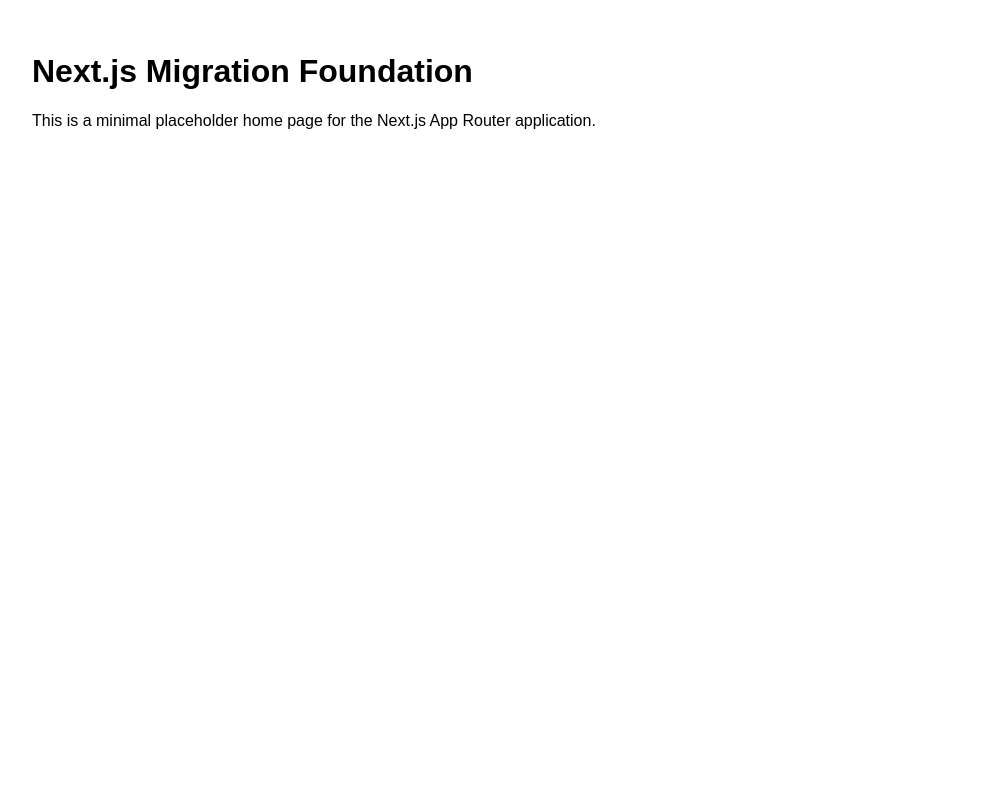
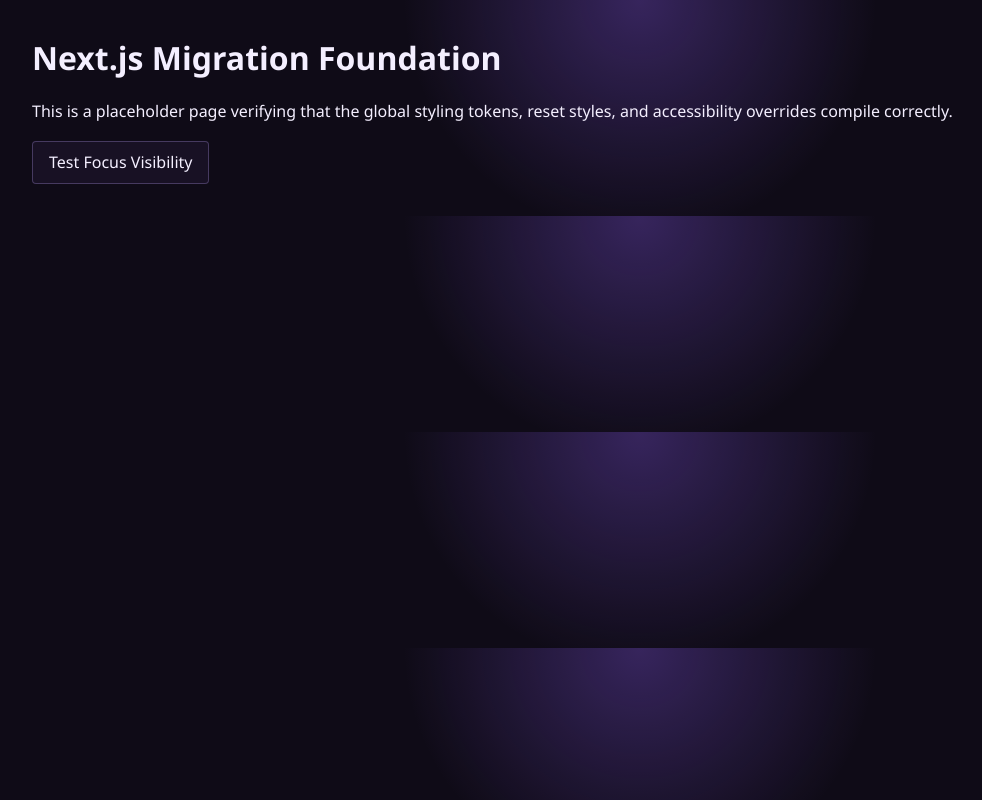
Before and after one commit to eden-jermendi/portfolio, a Next.js app: page / in a window 1280 px wide. Shown: the whole page, without its empty margins (0-982 px from the left). Built offline with nearby package versions, Linux system fonts and the light colour scheme.

Commit message:
docs(architecture): establish comprehensive project governance, design foundation, and terminology glossary

```diff
--- a/src/app/globals.css
+++ b/src/app/globals.css
@@ -1,10 +1,179 @@
-/* Globals CSS reset and variables placeholder */
+/* CSS Reset and Global Styles */
+
 :root {
-  --font-sans: system-ui, -apple-system, BlinkMacSystemFont, 'Segoe UI', Roboto, Oxygen, Ubuntu, Cantarell, 'Open Sans', 'Helvetica Neue', sans-serif;
-  --font-mono: ui-monospace, SFMono-Regular, Menlo, Monaco, Consolas, "Liberation Mono", "Courier New", monospace;
+  /* Common Design Tokens */
+  --ease: 240ms cubic-bezier(.2, .6, .2, 1);
+  --font-sans: "Manrope", "Segoe UI", sans-serif;
+  --font-mono: "IBM Plex Mono", "SFMono-Regular", monospace;
+  color-scheme: dark;
+
+  /* Theme variables - Dark (Default Initial Theme) */
+  --surface-canvas: #0f0b17;
+  --surface-subtle: rgba(27, 20, 40, 0.82);
+  --surface-elevated: #181124;
+  --surface-overlay: rgba(25, 18, 37, 0.88);
+
+  --text-primary: #f4efff;
+  --text-secondary: #c6bdd7;
+  --text-muted: #9f93ba;
+  --text-inverse: #130d1d;
+
+  --border-soft: rgba(177, 154, 234, 0.12);
+  --border-strong: rgba(177, 154, 234, 0.3);
+
+  --accent-primary: #c4a6ff;
+  --accent-secondary: #8d68e5;
+  --accent-glow: rgba(146, 96, 255, 0.3);
+
+  --shadow-card: 0 26px 90px rgba(5, 2, 10, 0.42);
+  --shadow-hero: 0 32px 110px rgba(66, 28, 117, 0.38);
+}
+
+:root[data-theme='light'] {
+  color-scheme: light;
+
+  /* Theme variables - Light */
+  --surface-canvas: #f5efff;
+  --surface-subtle: rgba(233, 223, 255, 0.42);
+  --surface-elevated: #fffdfd;
+  --surface-overlay: rgba(255, 255, 255, 0.78);
+
+  --text-primary: #20182d;
+  --text-secondary: #5b516d;
+  --text-muted: #7d6f95;
+  --text-inverse: #fdfaff;
+
+  --border-soft: rgba(120, 96, 167, 0.18);
+  --border-strong: rgba(115, 85, 174, 0.34);
+
+  --accent-primary: #6f46d7;
+  --accent-secondary: #aa8bff;
+  --accent-glow: rgba(147, 110, 255, 0.28);
+
+  --shadow-card: 0 18px 48px rgba(67, 36, 129, 0.12);
+  --shadow-hero: 0 24px 80px rgba(92, 57, 171, 0.18);
+}
+
+:root[data-theme='dark'] {
+  color-scheme: dark;
+
+  /* Theme variables - Dark Explicit */
+  --surface-canvas: #0f0b17;
+  --surface-subtle: rgba(27, 20, 40, 0.82);
+  --surface-elevated: #181124;
+  --surface-overlay: rgba(25, 18, 37, 0.88);
+
+  --text-primary: #f4efff;
+  --text-secondary: #c6bdd7;
+  --text-muted: #9f93ba;
+  --text-inverse: #130d1d;
+
+  --border-soft: rgba(177, 154, 234, 0.12);
+  --border-strong: rgba(177, 154, 234, 0.3);
+
+  --accent-primary: #c4a6ff;
+  --accent-secondary: #8d68e5;
+  --accent-glow: rgba(146, 96, 255, 0.3);
+
+  --shadow-card: 0 26px 90px rgba(5, 2, 10, 0.42);
+  --shadow-hero: 0 32px 110px rgba(66, 28, 117, 0.38);
+}
+
+* {
+  box-sizing: border-box;
+}
+
+html {
+  scroll-behavior: smooth;
 }
 
 body {
   margin: 0;
+  min-width: 320px;
   font-family: var(--font-sans);
+  background:
+    radial-gradient(circle at top, var(--accent-glow) 0%, transparent 35%),
+    linear-gradient(180deg, var(--surface-canvas) 0%, var(--surface-canvas) 100%);
+  color: var(--text-primary);
+  transition: background-color var(--ease), color var(--ease), background var(--ease);
+  line-height: 1.6;
+  -webkit-font-smoothing: antialiased;
+  text-rendering: optimizeLegibility;
 }
+
+:focus-visible {
+  outline: 2px solid var(--accent-primary);
+  outline-offset: 3px;
+}
+
+.skip-link {
+  position: absolute;
+  top: 1rem;
+  left: 1rem;
+  z-index: 1001;
+  padding: 0.75rem 1rem;
+  border-radius: 999px;
+  background: var(--accent-primary);
+  color: var(--text-inverse);
+  transform: translateY(-150%);
+  transition: transform var(--ease);
+}
+
+.skip-link:focus {
+  transform: translateY(0);
+}
+
+h1, h2, h3, h4, h5, h6 {
+  margin: 0;
+  font-weight: 700;
+}
+
+a {
+  color: inherit;
+  text-decoration: none;
+  transition: color var(--ease), border-color var(--ease), background-color var(--ease);
+}
+
+ul {
+  padding: 0;
+  margin: 0;
+  list-style: none;
+}
+
+img {
+  max-width: 100%;
+  display: block;
+}
+
+button,
+input,
+textarea {
+  font: inherit;
+}
+
+::selection {
+  background: var(--accent-secondary);
+  color: var(--text-inverse);
+}
+
+/* Global Utilities */
+.emoji {
+  display: inline-block;
+  vertical-align: middle;
+}
+
+/* Reduced Motion Override */
+@media (prefers-reduced-motion: reduce) {
+  html {
+    scroll-behavior: auto;
+  }
+
+  *,
+  *::before,
+  *::after {
+    animation-duration: 0.01ms !important;
+    animation-iteration-count: 1 !important;
+    transition-duration: 0.01ms !important;
+    scroll-behavior: auto !important;
+  }
+}
--- a/src/app/layout.tsx
+++ b/src/app/layout.tsx
@@ -12,7 +12,7 @@
   children: React.ReactNode
 }) {
   return (
-    <html lang="en">
+    <html lang="en" data-theme="dark">
       <body>{children}</body>
     </html>
   )
--- a/src/app/page.tsx
+++ b/src/app/page.tsx
@@ -1,8 +1,12 @@
 export default function Home() {
   return (
-    <main style={{ padding: '2rem', fontFamily: 'sans-serif' }}>
-      <h1>Next.js Migration Foundation</h1>
-      <p>This is a minimal placeholder home page for the Next.js App Router application.</p>
+    <main style={{ padding: '2rem' }}>
+      <a href="#main-content" className="skip-link">Skip to main content</a>
+      <h1 id="main-content">Next.js Migration Foundation</h1>
+      <p>This is a placeholder page verifying that the global styling tokens, reset styles, and accessibility overrides compile correctly.</p>
+      <button type="button" style={{ padding: '0.5rem 1rem', cursor: 'pointer', background: 'var(--surface-elevated)', color: 'var(--text-primary)', border: '1px solid var(--border-strong)', borderRadius: '4px' }}>
+        Test Focus Visibility
+      </button>
     </main>
   )
 }
```
Also changed, not shown: 69 other files (tests, documents, lock files or other folders).
